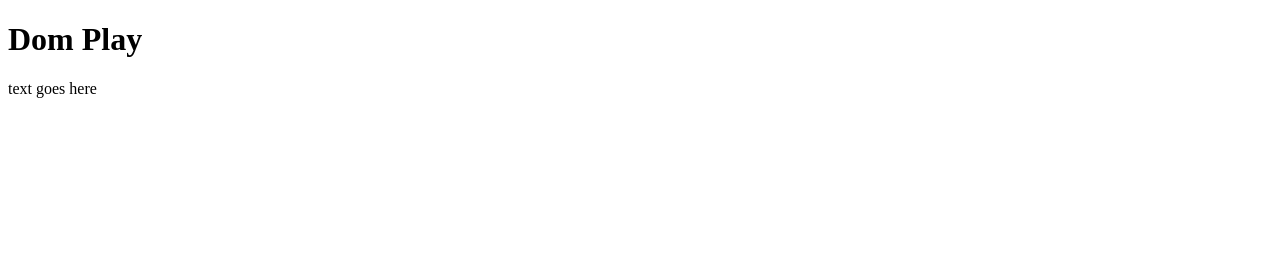
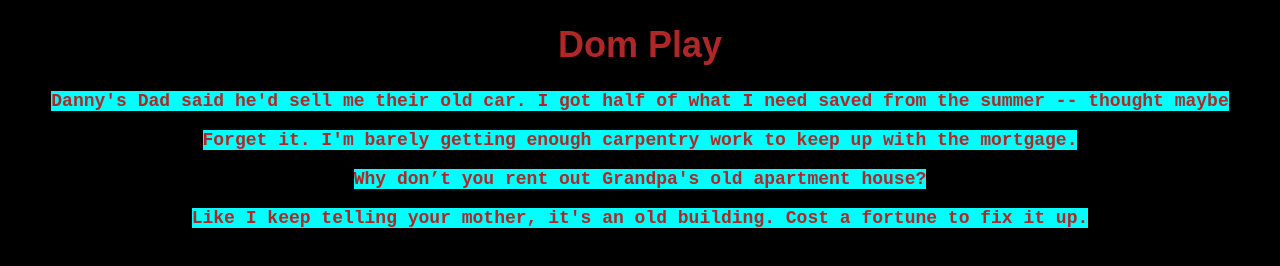
Before and after one commit to AChishungu/dom-play-211, a plain HTML site: page index.html in a window 1280 px wide. Drawn offline with Linux system fonts and the light colour scheme.

Commit message:
this  is edit

```diff
--- a/index.html
+++ b/index.html
@@ -3,13 +3,51 @@
 <head>
     <meta charset="UTF-8">
     <meta name="viewport" content="width=device-width, initial-scale=1.0">
-    <title>Document</title>
+    <title>Dom play</title>
+
+
+    <style>
+        #clickSpans span{
+            background-color: aqua;
+            font-family: 'Courier New', Courier, monospace;
+            font-weight: 800;
+
+
+        }
+
+        body{
+            background-color: black;
+            font-family: Arial, Helvetica, sans-serif;
+            font-size: large;
+            text-align: center;
+            color: rgb(175, 39, 39);
+
+        }
+
+    </style>
 </head>
+
 <body>
+
     <h1> Dom Play</h1>
-    <p><span onclick="highlight(this)"> text goes here </span></p>
-    <script>
-       function highlight (el){
+    <div id="clickSpans">
+        <p><span data-actor="ralph"> Danny's Dad said he'd sell me
+            their old car. I got half of what
+            I need saved from the summer --
+            thought maybe </span></p>
+        <p><span data-actor="Keller"> Forget it. I'm barely getting
+            enough carpentry work to keep up
+            with the mortgage. </span></p>
+        <p><span data-actor="ralph">Why don’t you rent out Grandpa's
+            old apartment house?  </span></p>
+        <p><span data-actor="Keller" >Like I keep telling your mother,
+            it's an old building. Cost a
+            fortune to fix it up. </span></p>
+        </div>
+
+
+   <script>
+       /*function highlight (el){
           // when I want to check if a color is what I looking for this is how I can it in javescript
         if(el.style.backgroundColor == "yellow"){ // if the color is yellow please change it to white
             el.style.backgroundColor = "white";
@@ -18,8 +56,50 @@
             el.style.backgroundColor = "yellow";
         }
             //el.style.backgroundColor = "yellow";
+       }*/
+
+     // changed to var to make span ve globally avalvable
+       var spans = document.querySelectorAll(" #clickSpans span");
+        for(const mySpan of spans){
+          mySpan.addEventListener("click",function(event){
+              hightlightActor(mySpan.dataset.actor)
+
+
+            function highlight (myActor){
+                for(const mySpan of spans){
+                    if (data-actor == "keller");
+                    return pink;
+                } else{
+                }// when I want to check if a color is what I looking for this is how I can it in javescript
+
+
+
+
+
+
+          { if(mySpan.style.backgroundColor == "yellow"){ // if the color is yellow please change it to white
+            mySpan.style.backgroundColor = "yellow";
+
+        }else{ //else if color is white please change it into yellow
+            mySpan.style.backgroundColor = "yellow";
+        } }
+            //el.style.backgroundColor = "yellow";
+
+       //if(el.style.backgroundColor == "yellow"){ // if the color is yellow please change it to white
+           // el.style.backgroundColor = "white";
+
+      //  }else{ //else if color is white please change it into yellow
+            //el.style.backgroundColor = "yellow";
+       // }
+            //el.style.backgroundColor = "yellow";
+
+        }
+
+          }
+          );
        }
 
+       console.log(spans);
     </script>
 </body>
 </html>
```
